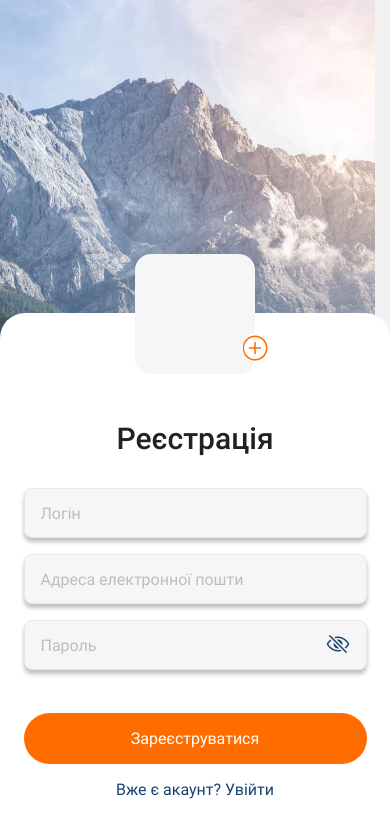
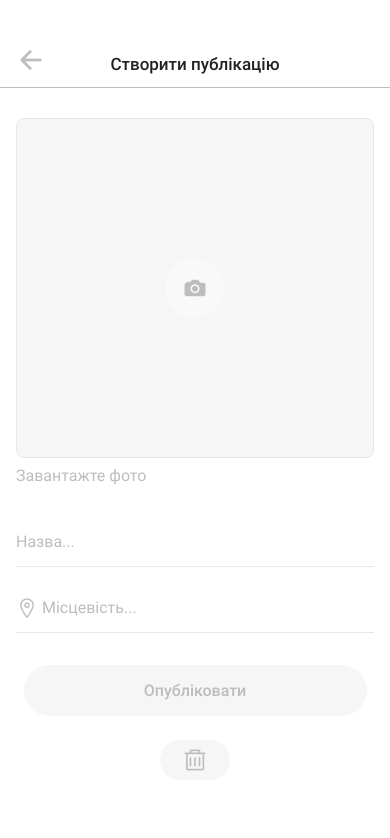
Before and after one commit to DeadMakar/MyFirstNativeProject, a React Native app: screen /CreatePostsScreen in a window 390 px wide. Shown: the top 838 px of the page. Built offline with nearby package versions, Linux system fonts and the light colour scheme.

Commit message:
fix photo/location

```diff
--- a/App.js
+++ b/App.js
@@ -5,8 +5,10 @@ import { NavigationContainer } from "@react-navigation/native";
 import { createStackNavigator } from "@react-navigation/stack";
 import RegistrationScreen from "./Screens/RegistrationScreen";
 import LoginScreen from "./Screens/LoginScreen";
-import HomeScreen from "./Screens/HomeScreen"; // Імпортуємо HomeScreen
+import HomeScreen from "./Screens/HomeScreen";
+import PostsScreen from "./Screens/PostsScreen";
 import { useFonts } from "expo-font";
+import CreatePostsScreen from "./Screens/CreatePostsScreen";
 
 const Stack = createStackNavigator();
 
@@ -42,6 +44,16 @@ export default function App() {
           component={HomeScreen}
           options={{ headerShown: false }}
         />
+        <Stack.Screen
+          name="PostsScreen"
+          component={PostsScreen}
+          options={{ headerShown: false }}
+        />
+        <Stack.Screen
+          name="CreatePostsScreen"
+          component={CreatePostsScreen}
+          options={{ headerShown: false }}
+        />
       </Stack.Navigator>
       <StatusBar style="auto" />
     </NavigationContainer>
--- a/Screens/CreatePostsScreen.jsx
+++ b/Screens/CreatePostsScreen.jsx
@@ -1,48 +1,74 @@
-import React, { useLayoutEffect, useRef, useState } from "react";
+import React, { useState, useRef } from "react";
 import {
   View,
   Text,
   StyleSheet,
   TouchableOpacity,
   TextInput,
+  Image,
 } from "react-native";
-import { Ionicons } from "@expo/vector-icons";
+import { Ionicons, AntDesign } from "@expo/vector-icons";
 import { Camera } from "expo-camera";
+import * as ImagePicker from "expo-image-picker";
 import * as MediaLibrary from "expo-media-library";
 import * as Location from "expo-location";
+import { useNavigation } from "@react-navigation/native";
 
-const CreatePostsScreen = ({ navigation }) => {
-  const [photoName, setPhotoName] = useState("");
-  const [locality, setLocality] = useState("");
-  const [photoUri, setPhotoUri] = useState(null);
-
+const CreatePostsScreen = () => {
+  const [showCamera, setShowCamera] = useState(false);
+  const [capturedImage, setCapturedImage] = useState(null);
+  const [locationName, setLocationName] = useState("");
   const cameraRef = useRef(null);
-
-  useLayoutEffect(() => {
-    navigation.setOptions({ tabBarVisible: false });
-  }, [navigation]);
+  const navigation = useNavigation();
+  const [currentLocation, setCurrentLocation] = useState(null);
 
   const handleGoBack = () => {
     navigation.goBack();
   };
 
-  const takePicture = async () => {
-    if (cameraRef.current) {
+  const publishPost = async () => {
     try {
-        // Запит дозволу на використання служб місцезнаходження
+      // Отримуємо дозвіл на доступ до геолокації
       const { status } = await Location.requestForegroundPermissionsAsync();
       if (status !== "granted") {
-          // Якщо дозвіл не надано, обробити цю ситуацію відповідним чином
         console.log("Permission to access location was denied");
         return;
       }
 
-        // Визначення місцезнаходження
+      // Отримуємо поточні координати користувача
       const location = await Location.getCurrentPositionAsync({});
-        const { latitude, longitude } = location.coords;
-        console.log("Location:", latitude, longitude);
+      setCurrentLocation(location.coords); // Зберігаємо координати в стані
 
-        // Додатковий код
+      // Перенаправляємо користувача на екран PostsScreen
+      navigation.navigate("PostsScreen");
+    } catch (error) {
+      console.error("Error getting location:", error);
+    }
+  };
+
+  const takePicture = async () => {
+    if (cameraRef.current) {
+      try {
+        const { uri } = await cameraRef.current.takePictureAsync();
+        console.log("Picture taken:", uri);
+
+        const asset = await MediaLibrary.saveToLibraryAsync(uri);
+
+        console.log("Image saved to:", asset);
+        setCapturedImage(uri);
+        setShowCamera(false);
+
+        // Встановлюємо назву місцевості за отриманими координатами
+        if (currentLocation) {
+          const location = await Location.reverseGeocodeAsync({
+            latitude: currentLocation.latitude,
+            longitude: currentLocation.longitude,
+          });
+          if (location && location.length > 0) {
+            const { name } = location[0];
+            setLocationName(name);
+          }
+        }
       } catch (error) {
         console.error("Error taking picture:", error);
       }
@@ -51,12 +77,14 @@ const CreatePostsScreen = ({ navigation }) => {
 
   const openGallery = async () => {
     try {
-      const permission = await MediaLibrary.requestPermissionsAsync();
+      const permission =
+        await ImagePicker.requestMediaLibraryPermissionsAsync(); // Запит дозволу на доступ до галереї
       if (permission.granted) {
-        const result = await MediaLibrary.getAssetsAsync({
-          mediaType: "photo",
-        });
-        console.log("Gallery opened:", result);
+        const result = await ImagePicker.launchImageLibraryAsync(); // Відкриття галереї для вибору фотографії
+        if (!result.cancelled) {
+          setCapturedImage(result.uri); // Зберігання шляху до обраної фотографії
+          setShowCamera(false); // Ховаємо камеру (якщо вона показана)
+        }
       } else {
         console.log("Permission denied to access media library");
       }
@@ -65,26 +93,36 @@ const CreatePostsScreen = ({ navigation }) => {
     }
   };
 
+  const clearFields = () => {
+    setCapturedImage(null); // Очищуємо фото
+    setLocationName(""); // Очищуємо назву місцевості
+    // Якщо є інші поля, які потрібно очистити, додайте їх сюди
+  };
+
   return (
     <View style={styles.container}>
       {/* Header */}
-      <View style={styles.header}>{/* ... */}</View>
+      <View style={styles.header}>
+        <Text style={styles.headerText}>Створити публікацію</Text>
+        <View style={styles.iconContainer}>
+          <TouchableOpacity onPress={handleGoBack}>
+            <Ionicons name="arrow-back" size={30} color="#BDBDBD" />
+          </TouchableOpacity>
+        </View>
+      </View>
 
-      {/* Вміст екрану */}
       <View style={styles.content}>
-        {/* Контейнер для камери */}
-        <View style={[styles.cameraContainer, { position: "relative" }]}>
-          {photoUri ? (
-            // Відображення фото, якщо воно є
-            <Image source={{ uri: photoUri }} style={styles.cameraPreview} />
-          ) : (
-            // Відображення камери
+        {showCamera ? (
+          // Контейнер для камери
+          <TouchableOpacity
+            style={[styles.cameraContainer, { position: "relative" }]}
+            onPress={() => setShowCamera(false)} // При натисканні на контейнер, камера ховається
+          >
             <Camera
               style={styles.cameraPreview}
               type={Camera.Constants.Type.back}
               ref={cameraRef}
             />
-          )}
             <View style={styles.cameraIconOuterContainer}>
               <TouchableOpacity onPress={takePicture}>
                 <View style={styles.cameraIconContainer}>
@@ -92,7 +130,26 @@ const CreatePostsScreen = ({ navigation }) => {
                 </View>
               </TouchableOpacity>
             </View>
+          </TouchableOpacity>
+        ) : (
+          // Відображення зробленого знімка або порожнього контейнера для камери
+          <TouchableOpacity
+            style={[styles.cameraContainer, { position: "relative" }]}
+            onPress={() => setShowCamera(true)} // При натисканні на контейнер, камера вмикається
+          >
+            {capturedImage ? (
+              <Image
+                source={{ uri: capturedImage }}
+                style={styles.cameraPreview}
+              />
+            ) : (
+              <View style={styles.cameraIconContainer}>
+                <Ionicons name="camera" size={24} color="#BDBDBD" />
               </View>
+            )}
+          </TouchableOpacity>
+        )}
+
         <TouchableOpacity onPress={openGallery}>
           <Text style={styles.cameraText}>Завантажте фото</Text>
         </TouchableOpacity>
@@ -103,8 +160,6 @@ const CreatePostsScreen = ({ navigation }) => {
               placeholder="Назва..."
               style={styles.inputText}
               placeholderTextColor="#BDBDBD"
-              value={photoName}
-              onChangeText={setPhotoName}
             />
           </View>
 
@@ -116,17 +171,40 @@ const CreatePostsScreen = ({ navigation }) => {
               style={styles.inputIcon}
             />
             <TextInput
-              placeholder="Місцевість..."
+              placeholder={`Місцевість... ${locationName}`}
               style={styles.inputText}
               placeholderTextColor="#BDBDBD"
-              value={locality}
-              onChangeText={setLocality}
             />
           </View>
         </View>
         <View style={styles.buttonContainer}>
-          <TouchableOpacity style={styles.button}>
+          <TouchableOpacity style={styles.button} onPress={publishPost}>
             <Text style={styles.buttonText}>Опубліковати</Text>
+          </TouchableOpacity>
+        </View>
+        <View
+          style={{
+            justifyContent: "center",
+            alignItems: "center",
+            marginTop: 24,
+          }}
+        >
+          <TouchableOpacity
+            style={{
+              width: 70,
+              height: 40,
+              borderRadius: 20,
+              backgroundColor: "#f6f6f6",
+              justifyContent: "center",
+              alignItems: "center",
+            }}
+          >
+            <AntDesign
+              name="delete"
+              size={24}
+              color="#BDBDBD"
+              onPress={clearFields}
+            />
           </TouchableOpacity>
         </View>
       </View>
@@ -137,6 +215,7 @@ const CreatePostsScreen = ({ navigation }) => {
 const styles = StyleSheet.create({
   container: {
     flex: 1,
+    backgroundColor: "#FFFFFF",
   },
   header: {
     position: "relative",
@@ -175,7 +254,7 @@ const styles = StyleSheet.create({
     justifyContent: "center",
     alignItems: "center",
     paddingHorizontal: 16,
-    backgroundColor: "#E8E8E8",
+    backgroundColor: "#F6F6F6",
     borderWidth: 1,
     borderColor: "#e8e8e8",
     borderRadius: 8,
--- a/package.json
+++ b/package.json
@@ -17,6 +17,8 @@
     "expo": "~50.0.14",
     "expo-camera": "~14.1.2",
     "expo-font": "~11.10.3",
+    "expo-image-picker": "^14.7.1",
+    "expo-location": "~16.5.5",
     "expo-media-library": "~15.9.1",
     "expo-status-bar": "~1.11.1",
     "react": "18.2.0",
@@ -26,8 +28,7 @@
     "react-native-reanimated": "^3.8.1",
     "react-native-safe-area-context": "4.8.2",
     "react-native-screens": "~3.29.0",
-    "react-native-svg": "^15.1.0",
-    "expo-location": "~16.5.5"
+    "react-native-svg": "^15.1.0"
   },
   "devDependencies": {
     "@babel/core": "^7.20.0"
```
Also changed, not shown: 1 other file (tests, documents, lock files or other folders). Lines whose indentation alone changed are shown as unchanged.
